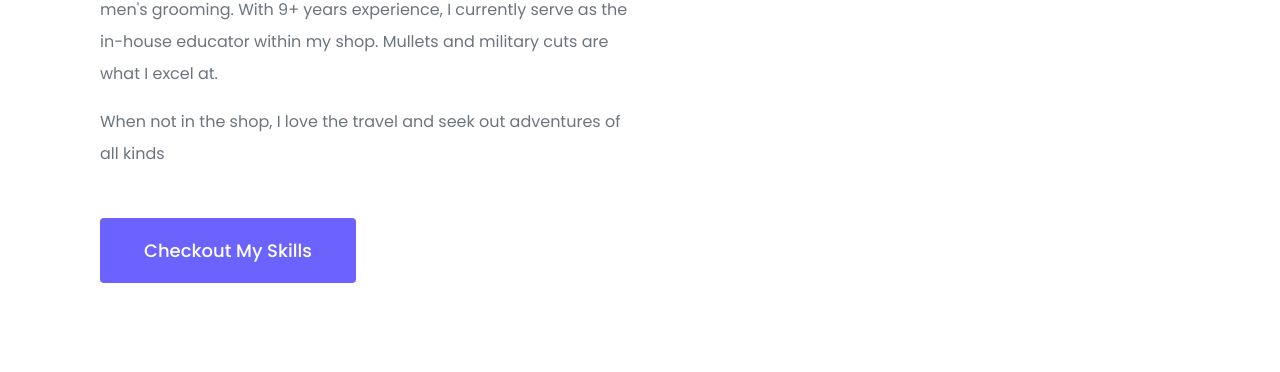
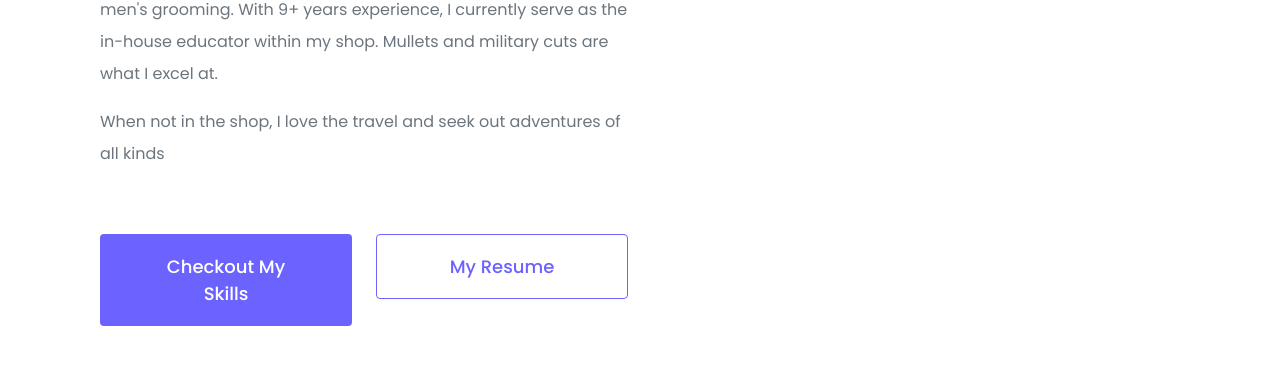
Before and after one commit to atalley3/portfolio-project, a plain HTML site: page about.html in a window 1280 px wide. Shown: the part 580-952 px from the top of the page. Drawn offline with nearby package versions, Linux system fonts and the light colour scheme.

Commit message:
added resume
added resume and link to about.html
formated buttons

```diff
--- a/about.html
+++ b/about.html
@@ -66,8 +66,11 @@
           When not in the shop, I love the travel and seek out adventures of all
           kinds
         </p>
-        <div class="work-button mt-5"><a href="/work.html" class="btn btn-booking">Checkout My Skills</a></div>
-    </div>
+        <div class="row work-button mt-5 gy-3">
+          <div class="col-sm-6 "><a href="/work.html" class="btn btn-booking w-100">Checkout My Skills</a></div>
+
+          <div class="col-sm-6 "><a href="/Resume.pdf" class="btn btn-alt w-100" target="_blank" rel="noopener noreferrer">My Resume</a></div>
+    </div></div>
       <div class="col-md-6 large-pic">
        <img src="Images/about-pic.png" alt="Ashley Talley" class="img-fluid rounded-3 d-none d-md-block" />
       </div>
```
